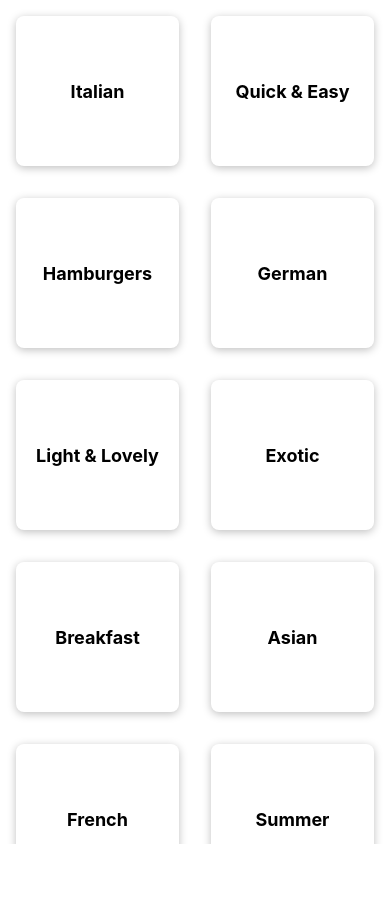
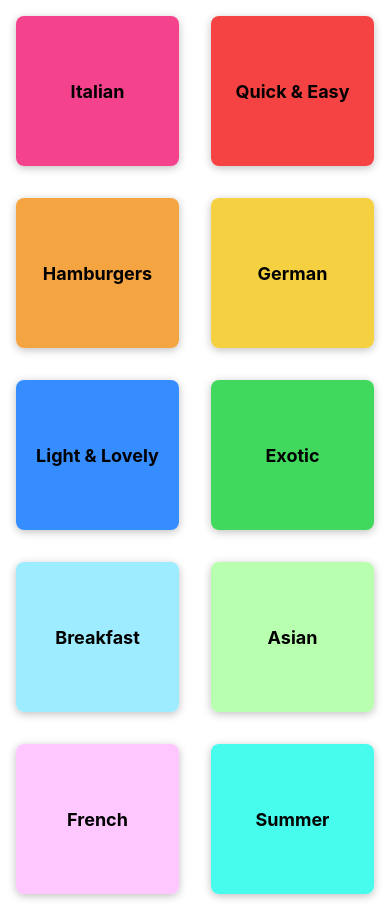
Before and after one commit to PraneethBunny123/native-meals, a React Native app: screen / in a window 390 px wide. Before the commit the page ends 844 px from the top, so only its background shows below. Built offline with nearby package versions, Linux system fonts and the light colour scheme.

Commit message:
styled grid and other basic styles

```diff
--- a/App.js
+++ b/App.js
@@ -4,7 +4,10 @@ import CategoriesScreen from './screens/CategoriesScreen';
 
 export default function App() {
     return (
+        <View>
+        <StatusBar style='light' />
         <CategoriesScreen />
+        </View>
     );
 }
 
--- a/app.json
+++ b/app.json
@@ -7,6 +7,7 @@
     "icon": "./assets/icon.png",
     "userInterfaceStyle": "light",
     "newArchEnabled": true,
+    "backgroundColor": "#24180f",
     "splash": {
       "image": "./assets/splash-icon.png",
       "resizeMode": "contain",
--- a/components/CategoryGridTitle.js
+++ b/components/CategoryGridTitle.js
@@ -1,10 +1,16 @@
-import { Pressable, View, Text, StyleSheet } from "react-native";
+import { Pressable, View, Text, StyleSheet, Platform } from "react-native";
 
 export default function CategoryGridTitle({title, color}) {
     return (
         <View style={styles.gridItem}>
-            <Pressable style={styles.button} android_ripple={{color: '#ccc'}} >
-                <View style={styles.innerContainer}>
+            <Pressable
+                style={({pressed}) => [
+                    styles.button,
+                    pressed ? styles.buttonPressed : null
+                ]}
+                android_ripple={{color: '#ccc'}}
+            >
+                <View style={[styles.innerContainer, {backgroundColor: color}]}>
                     <Text style={styles.title}>{title}</Text>
                 </View>
             </Pressable>
@@ -24,14 +30,18 @@ const styles = StyleSheet.create({
         shadowOpacity: 0.25,
         shadowOffset: {width: 0, height: 2},
         shadowRadius: 8,
-        overflow: 'hidden'
+        overflow: Platform.OS === 'android' ? 'hidden' : 'visible'
     },
     button: {
         flex: 1
     },
+    buttonPressed: {
+        opacity: 0.5
+    },
     innerContainer: {
         flex: 1,
         padding: 16,
+        borderRadius: 8,
         justifyContent: 'center',
         alignItems: 'center'
     },
```
